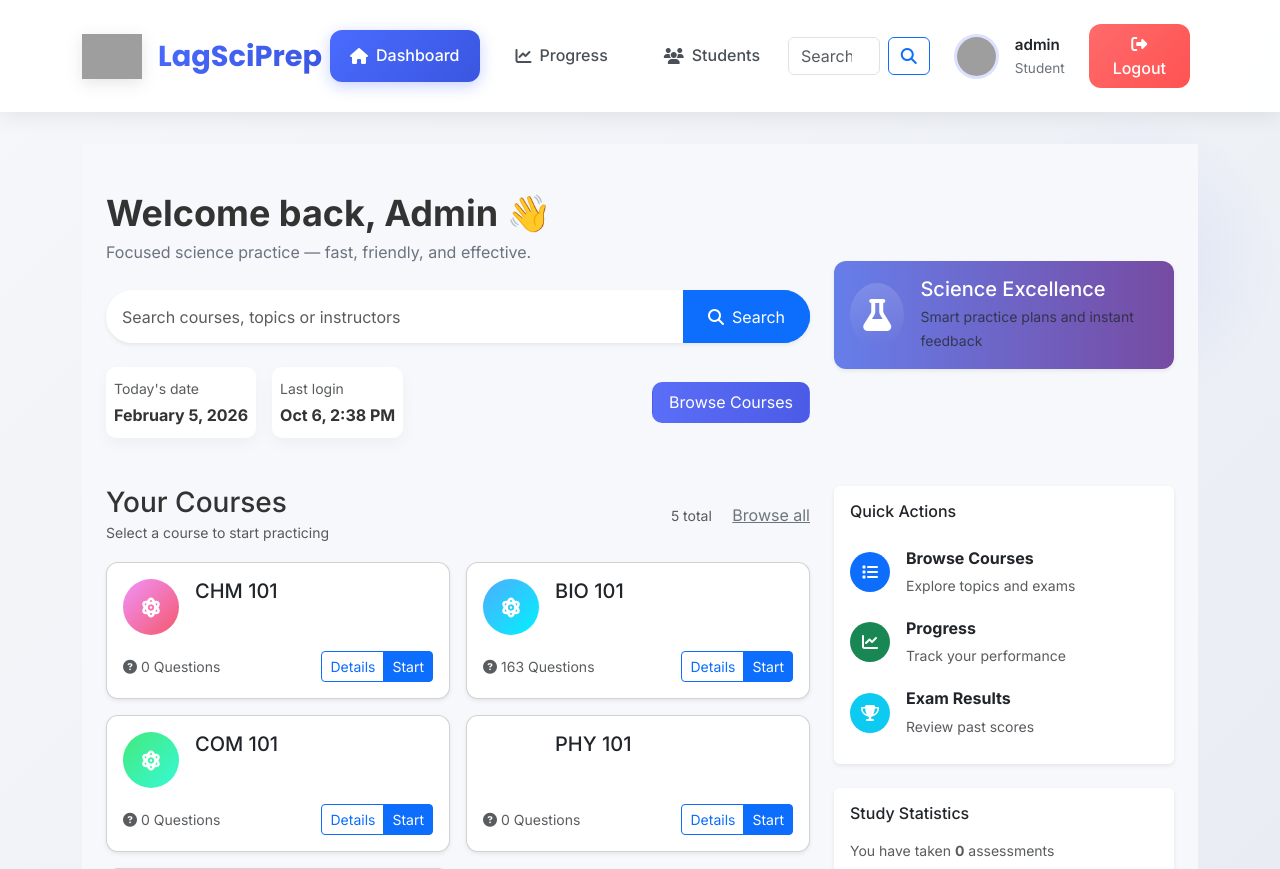
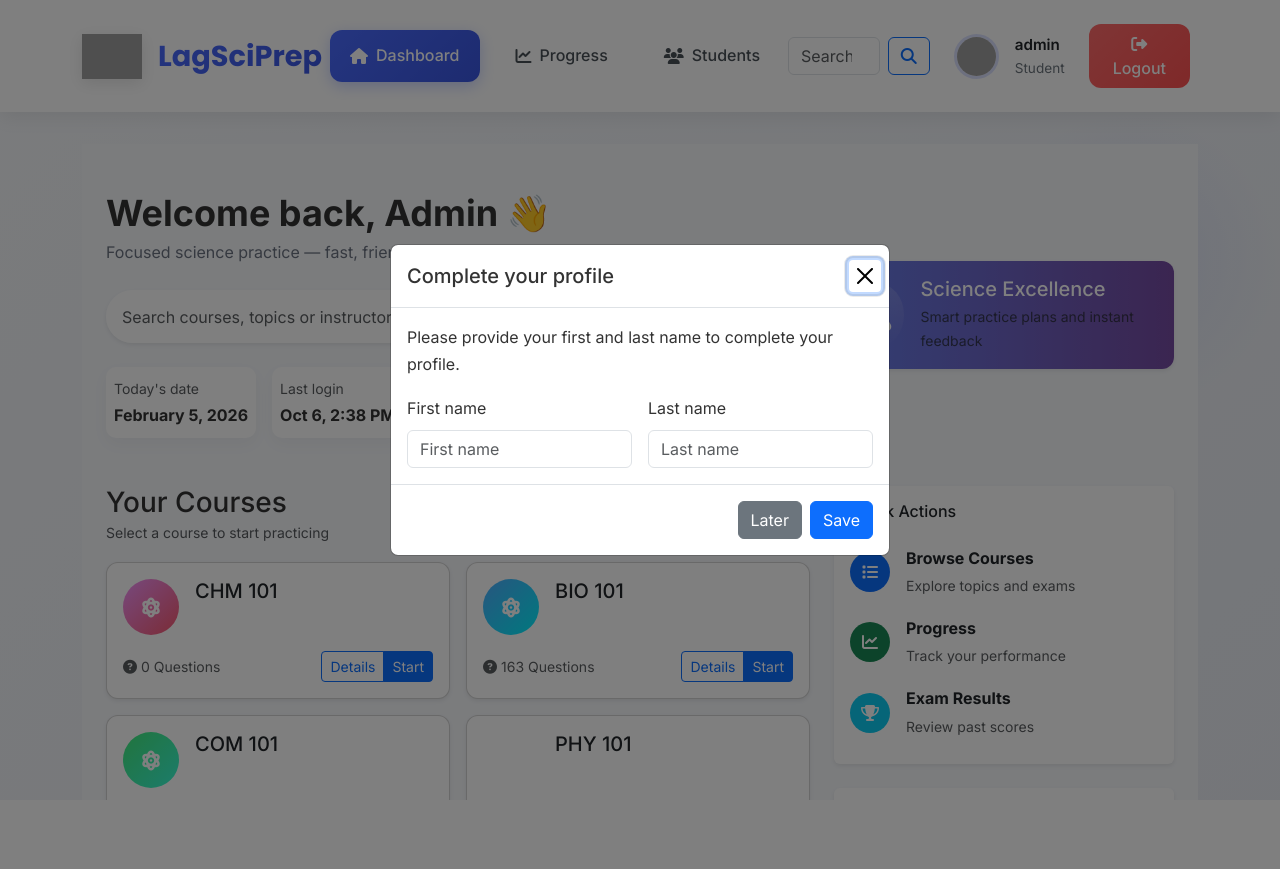
Before and after one commit to PrinceJetro/LagSciPrep, a Django app: page / in a window 1280 px wide. Shown: the top 869 px of the page. After the commit the page ends 800 px from the top, so only its background shows below. Run offline with Django 5.2, Linux system fonts and the light colour scheme; a user stored in the database is signed in; data comes from the database, SQL or seed files in the repository; data that the repository does not hold is empty; some libraries are stand-ins or nearby versions; grey boxes are pictures that could not be loaded.

Commit message:
added names now to those who don't

```diff
--- a/main/views.py
+++ b/main/views.py
@@ -55,6 +55,16 @@ class StudentRegistrationForm(forms.ModelForm):
         password2 = cleaned_data.get('password2')
         if password1 and password2 and password1 != password2:
             raise forms.ValidationError("Passwords do not match")
+
+        # Validate uniqueness of username and email (case-insensitive)
+        username = cleaned_data.get('username')
+        email = cleaned_data.get('email')
+        if username:
+            if User.objects.filter(username__iexact=username).exists():
+                self.add_error('username', 'A user with that username already exists.')
+        if email:
+            if User.objects.filter(email__iexact=email).exists():
+                self.add_error('email', 'A user with that email address already exists.')
         return cleaned_data
 
     def save(self, commit=True):
@@ -83,6 +93,19 @@ class StudentProfileForm(forms.ModelForm):
     class Meta:
         model = Student
         fields = ['department']
+
+
+class NameUpdateForm(forms.Form):
+    first_name = forms.CharField(
+        label='First name',
+        required=True,
+        widget=forms.TextInput(attrs={'class': 'form-control', 'placeholder': 'First name'})
+    )
+    last_name = forms.CharField(
+        label='Last name',
+        required=True,
+        widget=forms.TextInput(attrs={'class': 'form-control', 'placeholder': 'Last name'})
+    )
 
 
 import random, time
@@ -284,6 +307,7 @@ def home(request):
     courses = Course.objects.all()
     context = {"courses": courses}
 
+    # If user is authenticated, offer quick stats and optionally prompt for missing names
     if request.user.is_authenticated:
         try:
             student = Student.objects.get(user=request.user)
@@ -301,6 +325,26 @@ def home(request):
             })
         except Student.DoesNotExist:
             pass
+    # Handle name update POST from modal for users missing names
+    name_form = None
+    show_name_modal = False
+    if request.user.is_authenticated:
+        missing_names = not (request.user.first_name and request.user.last_name)
+        if missing_names:
+            show_name_modal = True
+            if request.method == 'POST' and request.POST.get('name_update'):
+                name_form = NameUpdateForm(request.POST)
+                if name_form.is_valid():
+                    request.user.first_name = name_form.cleaned_data['first_name']
+                    request.user.last_name = name_form.cleaned_data['last_name']
+                    request.user.save()
+                    messages.success(request, 'Name saved successfully.')
+                    return redirect('home')
+            else:
+                name_form = NameUpdateForm()
+
+    context['name_form'] = name_form
+    context['show_name_modal'] = show_name_modal
 
     return render(request, "home.html", context)
 
--- a/templates/home.html
+++ b/templates/home.html
@@ -60,6 +60,51 @@
         <button type="button" class="btn-close" data-bs-dismiss="alert" aria-label="Close"></button>
     </div>
     {% endfor %}
+
+        {# Modal to collect missing first/last name for existing users #}
+        {% if show_name_modal %}
+        <div class="modal fade" id="nameModal" tabindex="-1" aria-hidden="true">
+            <div class="modal-dialog modal-dialog-centered">
+                <div class="modal-content">
+                    <div class="modal-header">
+                        <h5 class="modal-title">Complete your profile</h5>
+                        <button type="button" class="btn-close" data-bs-dismiss="modal" aria-label="Close"></button>
+                    </div>
+                    <form method="post">
+                        {% csrf_token %}
+                        <input type="hidden" name="name_update" value="1">
+                        <div class="modal-body">
+                            <p>Please provide your first and last name to complete your profile.</p>
+                            <div class="row g-3">
+                                <div class="col-md-6">
+                                    <label class="form-label">First name</label>
+                                    {{ name_form.first_name }}
+                                    {% if name_form.first_name.errors %}
+                                    <div class="invalid-feedback d-block">
+                                        {% for err in name_form.first_name.errors %}{{ err }}{% endfor %}
+                                    </div>
+                                    {% endif %}
+                                </div>
+                                <div class="col-md-6">
+                                    <label class="form-label">Last name</label>
+                                    {{ name_form.last_name }}
+                                    {% if name_form.last_name.errors %}
+                                    <div class="invalid-feedback d-block">
+                                        {% for err in name_form.last_name.errors %}{{ err }}{% endfor %}
+                                    </div>
+                                    {% endif %}
+                                </div>
+                            </div>
+                        </div>
+                        <div class="modal-footer">
+                            <button type="button" class="btn btn-secondary" data-bs-dismiss="modal">Later</button>
+                            <button type="submit" class="btn btn-primary">Save</button>
+                        </div>
+                    </form>
+                </div>
+            </div>
+        </div>
+        {% endif %}
 
     <div class="row g-4">
         <!-- Courses -->
@@ -224,4 +269,19 @@
 
 </style>
 
+<script>
+    document.addEventListener('DOMContentLoaded', function() {
+        const show = {{ show_name_modal|yesno:"true,false" }};
+        if (show) {
+            try {
+                var modalEl = document.getElementById('nameModal');
+                if (modalEl) {
+                    var modal = new bootstrap.Modal(modalEl);
+                    modal.show();
+                }
+            } catch (err) { console.error(err); }
+        }
+    });
+</script>
+
 {% endblock %}
```
